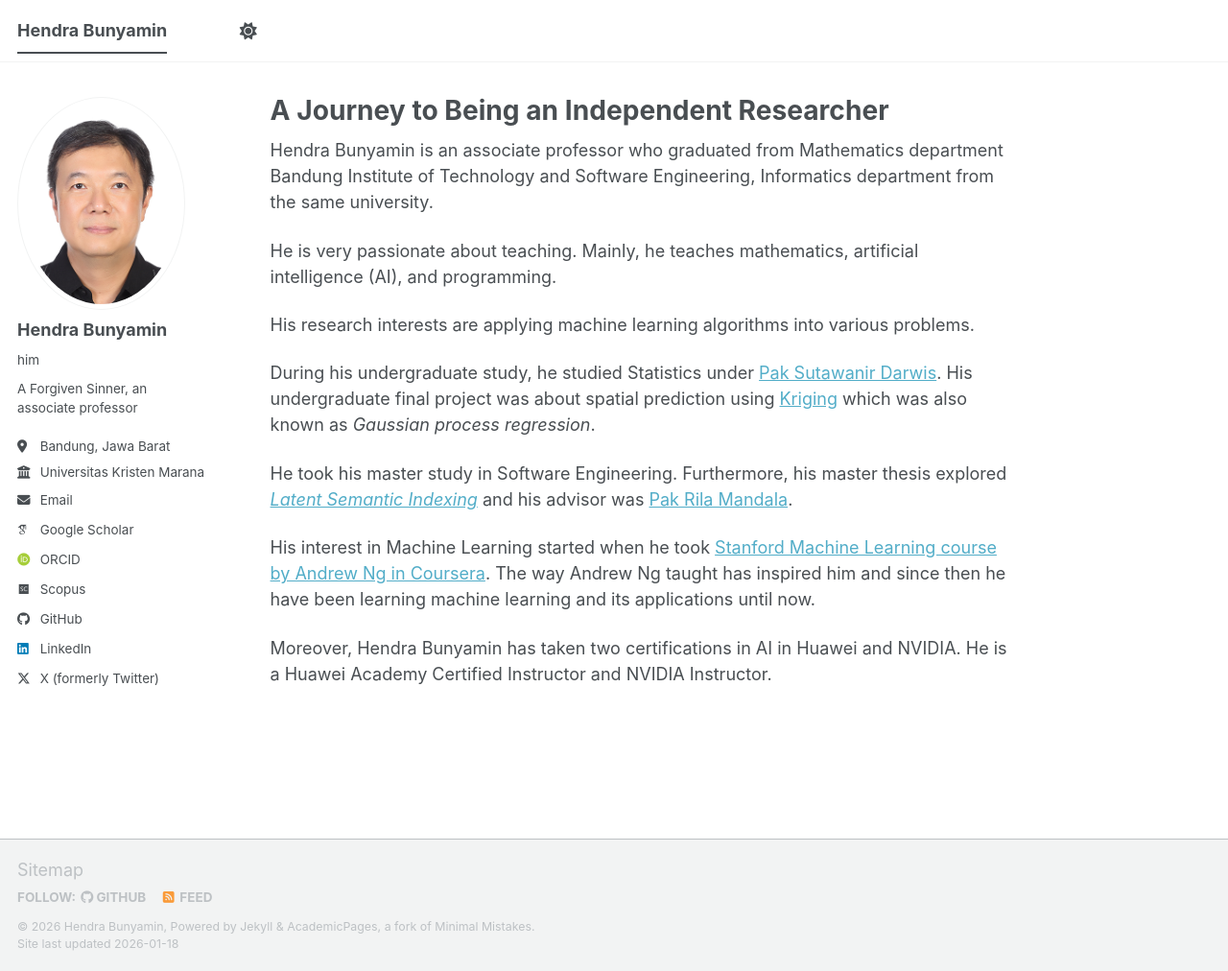
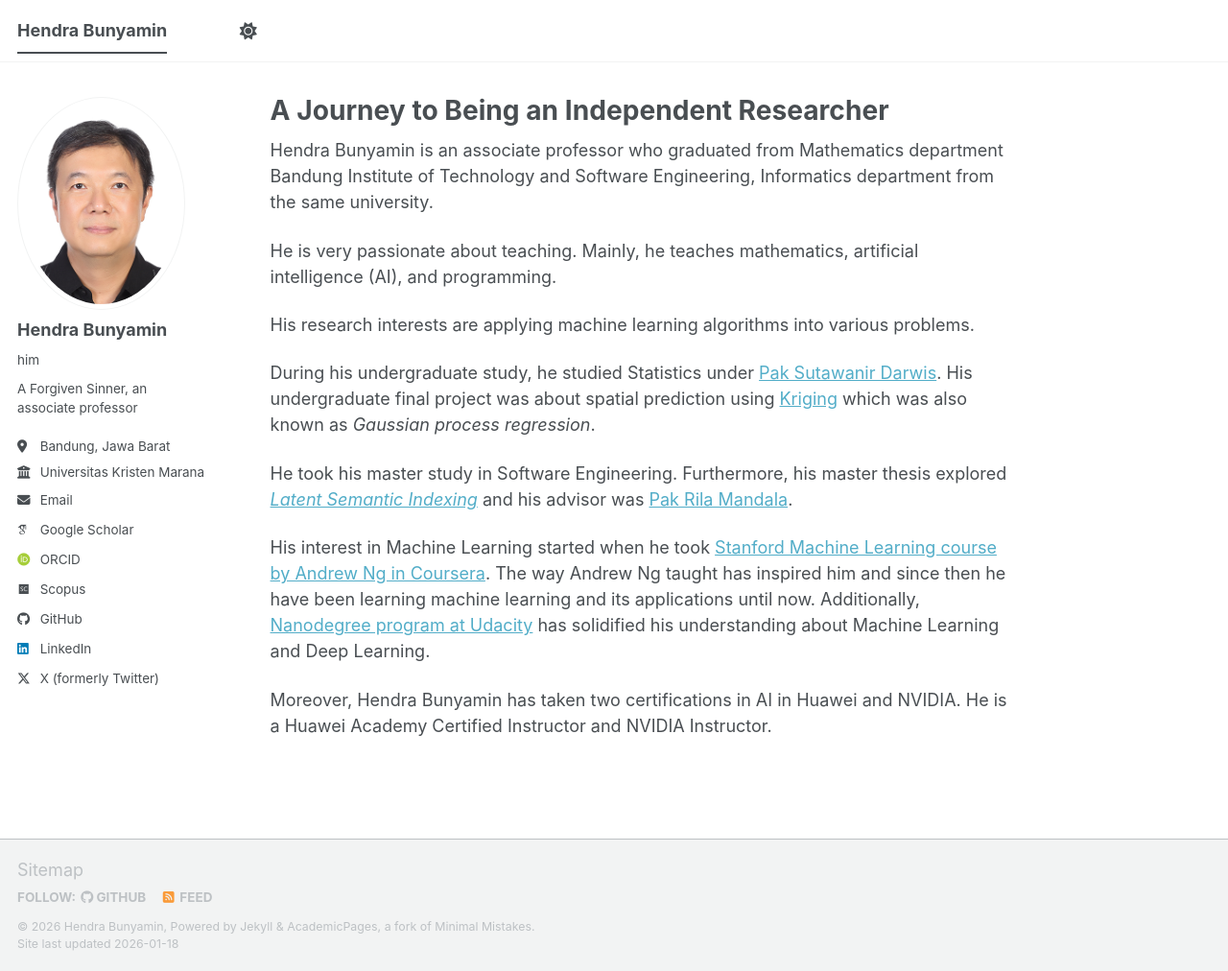
Before and after one commit to hbunyamin/hbunyamin.github.io, a Jekyll site: the page built from _pages/about.md, in a window 1280 px wide and 1012 px high. Shown: the whole window at 96% size. Built offline with Jekyll 4.4.1, drawn with Linux system fonts in a browser that asks for light colours; some web fonts are replaced; a script bundle is joined from its source files by our own code; library files that are not in the unit come from our copies.

Commit message:
Add more & more  About me

```diff
--- a/_pages/about.md
+++ b/_pages/about.md
@@ -17,6 +17,6 @@ During his undergraduate study, he studied Statistics under [Pak Sutawanir Darwi
 
 He took his master study in Software Engineering. Furthermore, his master thesis explored [_Latent Semantic Indexing_](https://en.wikipedia.org/wiki/Latent_semantic_analysis) and his advisor was [Pak Rila Mandala](https://itb.ac.id/staf/profil/rila-mandala).
 
-His interest in Machine Learning started when he took [Stanford Machine Learning course by Andrew Ng in Coursera](https://youtu.be/gb262LDH1So?si=QujlL3a4av5eyBoa). The way Andrew Ng taught has inspired him and since then he have been learning machine learning and its applications until now.
+His interest in Machine Learning started when he took [Stanford Machine Learning course by Andrew Ng in Coursera](https://youtu.be/gb262LDH1So?si=QujlL3a4av5eyBoa). The way Andrew Ng taught has inspired him and since then he have been learning machine learning and its applications until now. Additionally, [Nanodegree program at Udacity](https://www.udacity.com/course/deep-learning-nanodegree--nd101) has solidified his understanding about Machine Learning and Deep Learning.
 
 Moreover, Hendra Bunyamin has taken two certifications in AI in Huawei and NVIDIA. He is a Huawei Academy Certified Instructor and NVIDIA Instructor.
```
